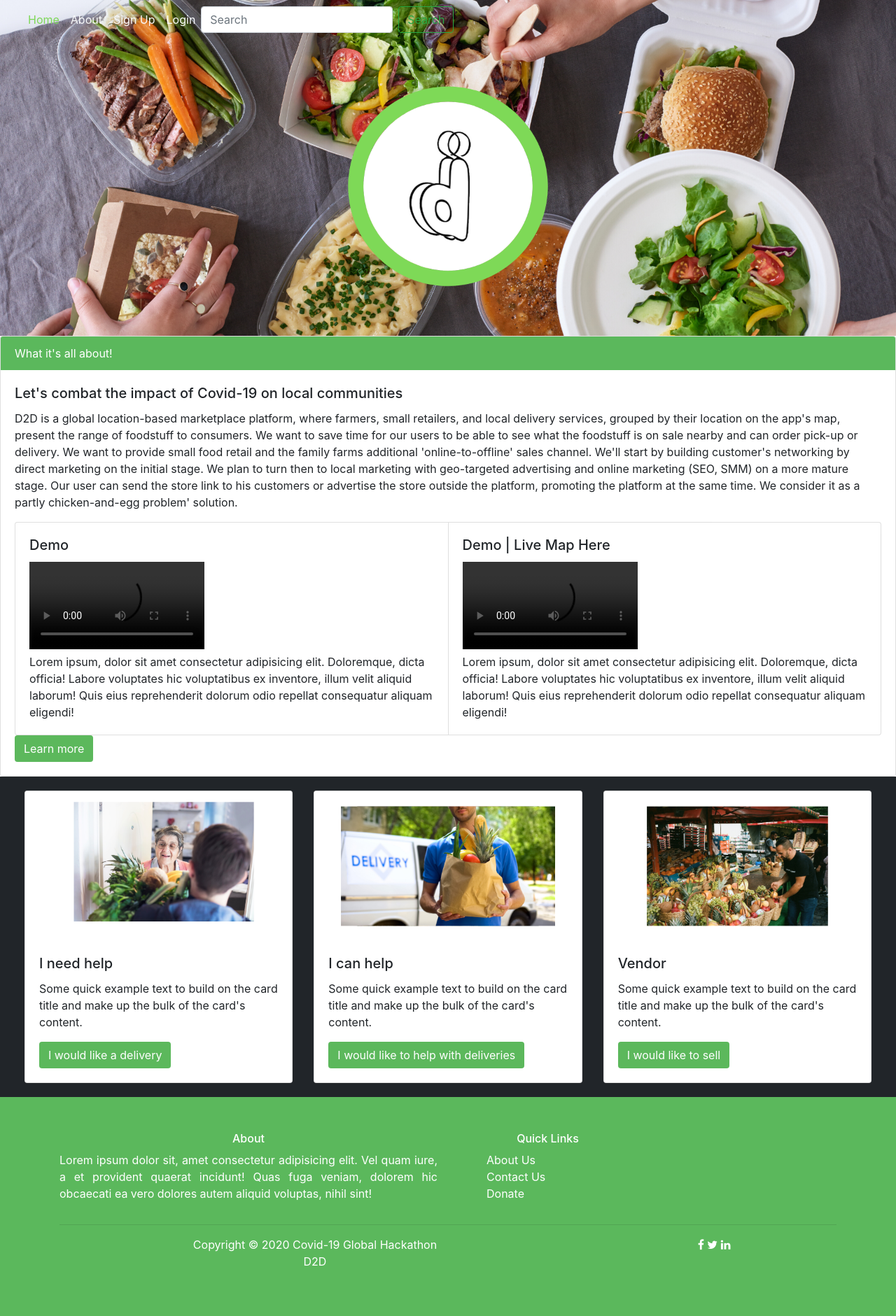
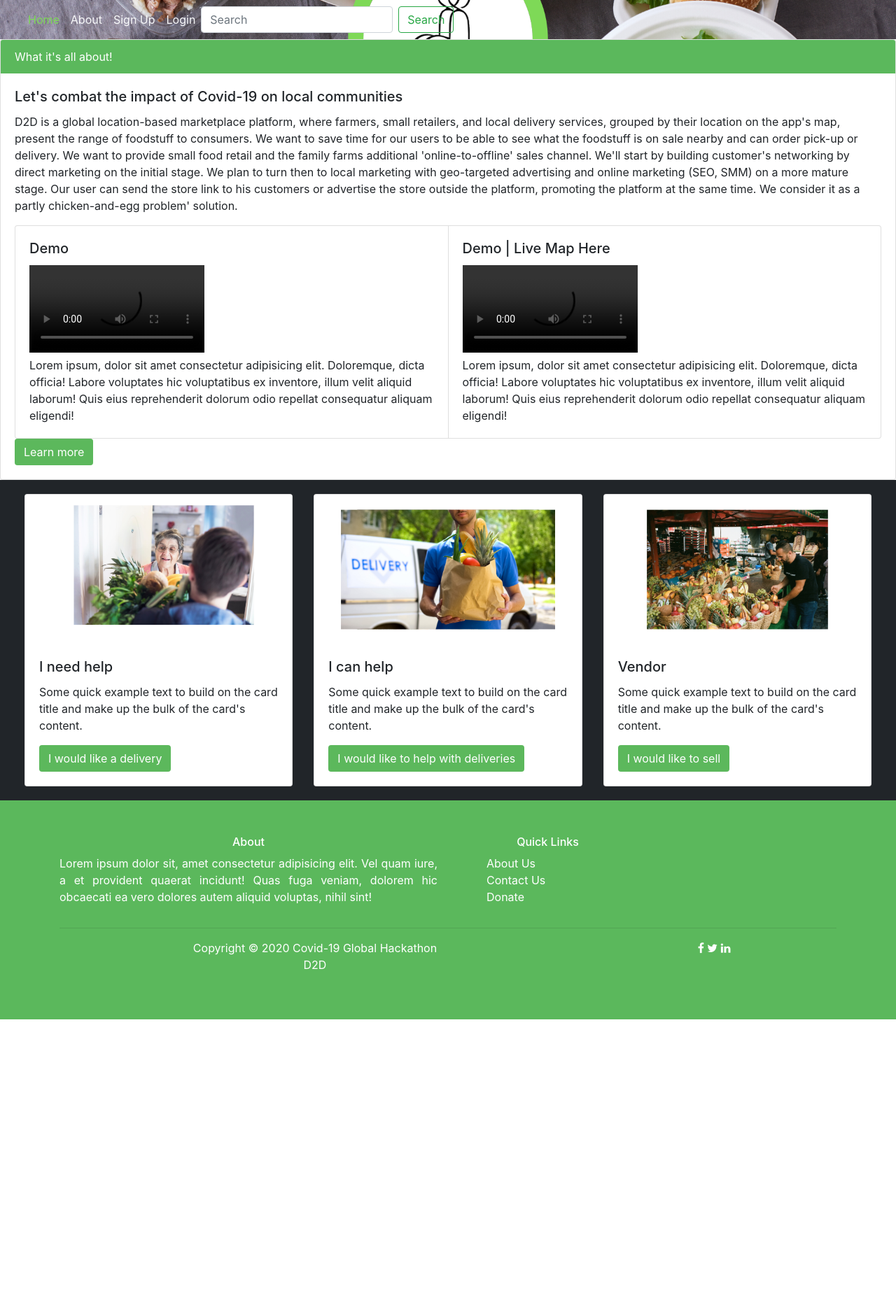
Before and after one commit to blueag8/D2D, a Flask app: page / in a window 1280 px wide. Shown: the whole page at 70% size. After the commit the page ends 1457 px from the top, so only its background shows below. Run offline with Flask 2, Linux system fonts and the light colour scheme; some libraries are stand-ins or nearby versions; grey boxes are pictures that could not be loaded.

Commit message:
Update style.css

```diff
--- a/static/css/style.css
+++ b/static/css/style.css
@@ -4,7 +4,6 @@ body {
 
 /* img and logo */
 header{
-    height: 60vh;
 	background-image:url("img/banner1.png");
 	background-repeat: no-repeat;
 	background-position: center;
```
